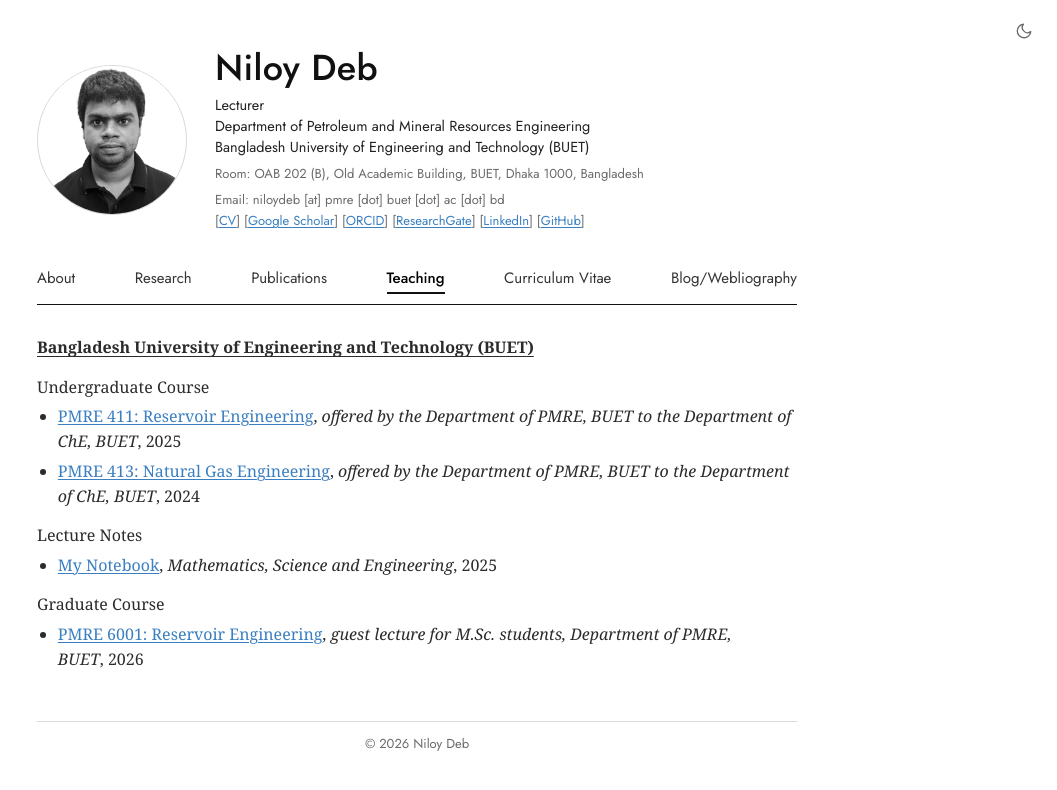
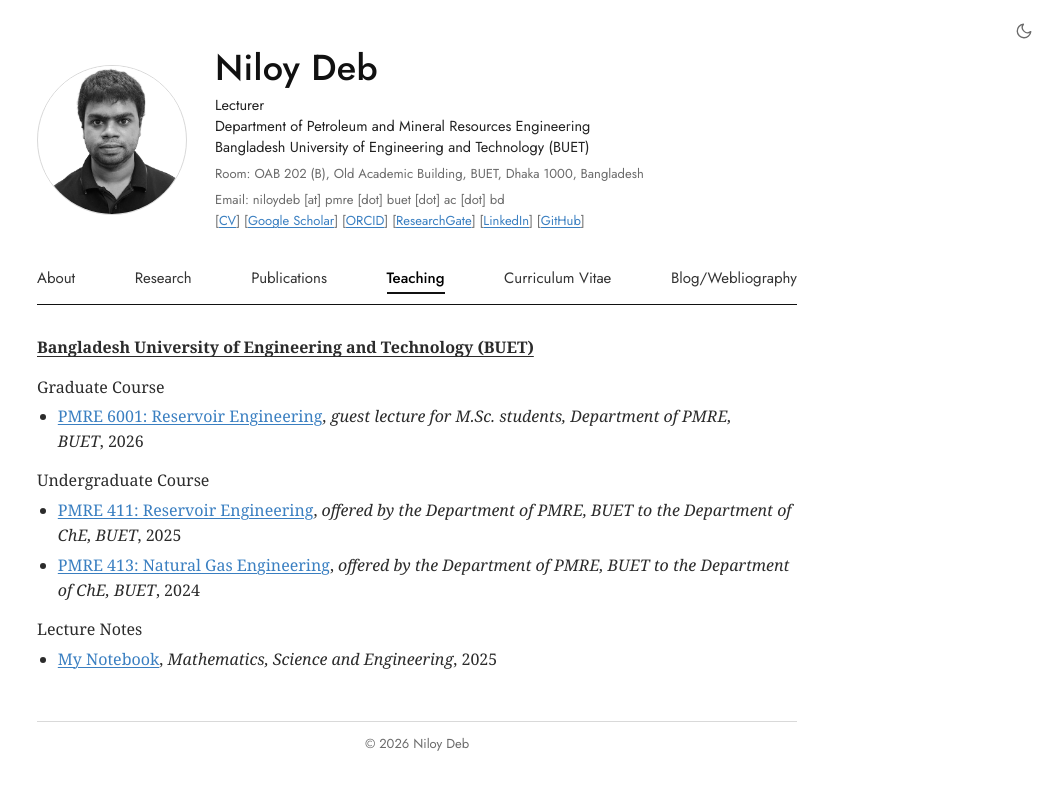
Before and after one commit to niloydebme/webpage, a Jekyll site: the page built from _pages/teaching.html, in a window 1280 px wide. Shown: the top 790 px of the page, without its empty margins (223-1280 px from the left). Built offline with Jekyll 4.4.1, drawn with Linux system fonts in a browser that asks for light colours; some web fonts are replaced.

Commit message:
Teaching: list graduate course first

```diff
--- a/_pages/teaching.html
+++ b/_pages/teaching.html
@@ -9,10 +9,12 @@ author_profile: true
 
 <p class="inst">Bangladesh University of Engineering and Technology (BUET)</p>
 
-{% assign groups = site.teaching | group_by: "type" %}
-{% for group in groups %}
-  <p class="teach-group">{{ group.name }}</p>
-  {% assign docs = group.items | sort: "date" | reverse %}
+{% assign order = "Graduate Course,Undergraduate Course,Lecture Notes" | split: "," %}
+{% for gname in order %}
+  {% assign items = site.teaching | where: "type", gname %}
+  {% if items.size == 0 %}{% continue %}{% endif %}
+  <p class="teach-group">{{ gname }}</p>
+  {% assign docs = items | sort: "date" | reverse %}
   <ul class="teach-list">
     {% for doc in docs %}
       <li><a href="{{ doc.url | relative_url }}">{{ doc.title }}</a>, <i>{{ doc.venue }}</i>, {{ doc.date | date: "%Y" }}</li>
```
